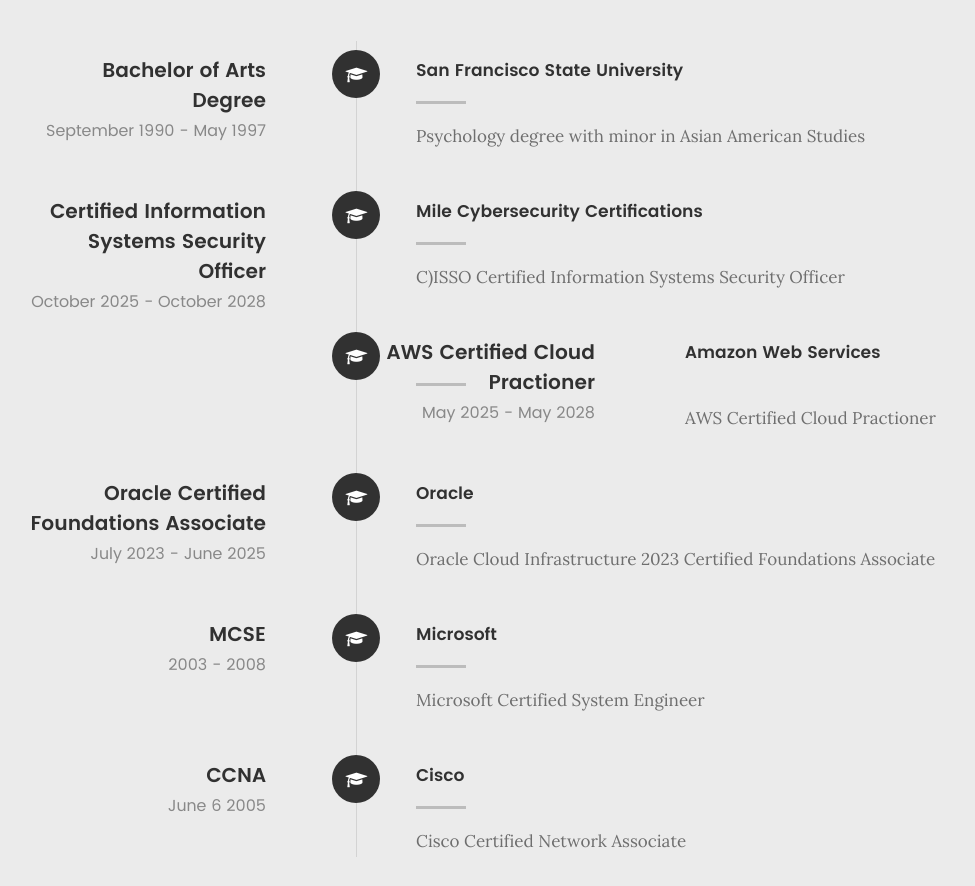
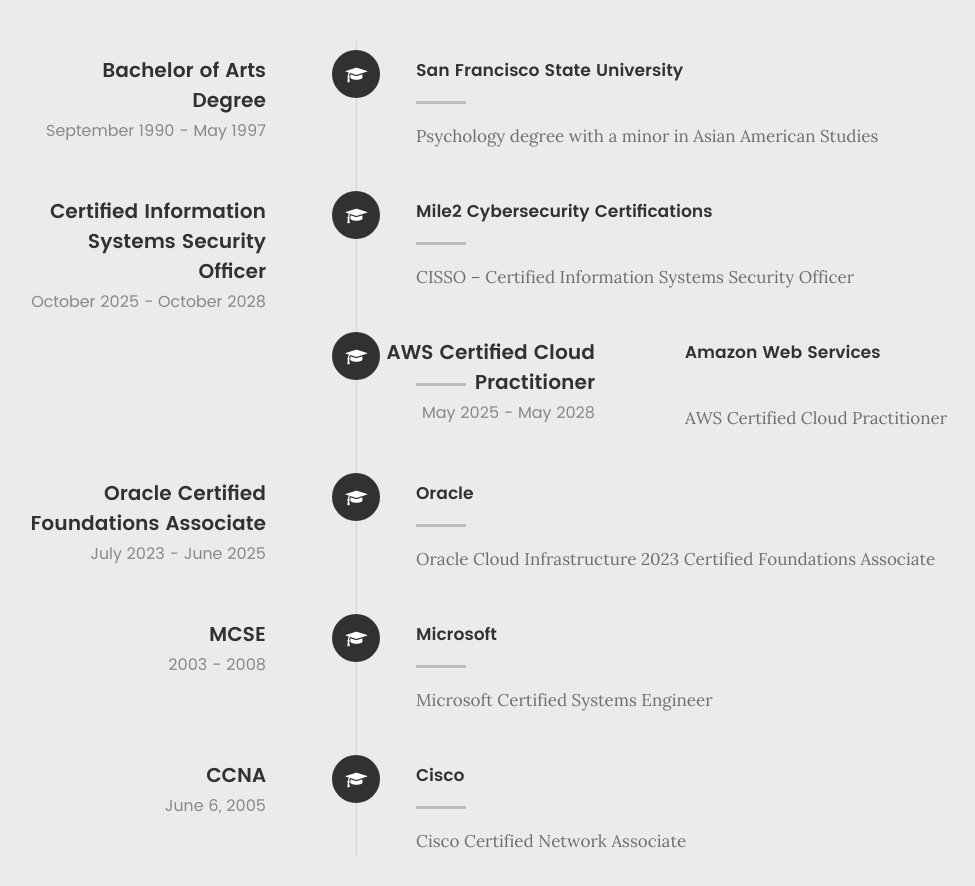
Before and after one commit to chrisyt3718/WebSite.github.io, a plain HTML site: page website/templates/index.html in a window 1280 px wide. Shown: the part 8370-9256 px from the top of the page, without its empty margins (143-1118 px from the left). Drawn offline with Linux system fonts and the light colour scheme; files that its build step writes are made by us from their sources; files whose address does not match are found by name; a web font is replaced by a local one.

Commit message:
Update index.html

```diff
--- a/website/templates/index.html
+++ b/website/templates/index.html
@@ -374,17 +374,13 @@
    <div class="row resume-timeline">
 
     <div class="col-twelve resume-header">
-
         <h2>Education</h2>
-
     </div> <!-- /resume-header -->
 
     <div class="col-twelve">
-
         <div class="timeline-wrap">
 
             <div class="timeline-block">
-
                 <div class="timeline-ico">
                     <i class="fa fa-graduation-cap"></i>
                 </div>
@@ -396,16 +392,12 @@
 
                 <div class="timeline-content">
                     <h4>San Francisco State University</h4>
-<p>Psychology degree with minor in Asian American Studies</p>
+                    <p>Psychology degree with a minor in Asian American Studies</p>
                 </div>
-
             </div>
             <!-- /timeline-block -->
 
-
-
             <div class="timeline-block">
-
                 <div class="timeline-ico">
                     <i class="fa fa-graduation-cap"></i>
                 </div>
@@ -416,34 +408,30 @@
                 </div>
 
                 <div class="timeline-content">
-	   					<h4>Mile Cybersecurity Certifications</h4>
-<p>C)ISSO Certified Information Systems Security Officer</p>
+                    <h4>Mile2 Cybersecurity Certifications</h4>
+                    <p>CISSO – Certified Information Systems Security Officer</p>
                 </div>
-
             </div>
             <!-- /timeline-block -->
 
             <div class="timeline-block">
-
                 <div class="timeline-ico">
                     <i class="fa fa-graduation-cap"></i>
                 </div>
 
                 <div class="timeline-header">
-	   					<h3>AWS Certified Cloud Practioner</h3>
+                    <h3>AWS Certified Cloud Practitioner</h3>
                     <p>May 2025 - May 2028</p>
                 </div>
 
                 <div class="timeline-content">
                     <h4>Amazon Web Services</h4>
-<p>AWS Certified Cloud Practioner</p>
+                    <p>AWS Certified Cloud Practitioner</p>
                 </div>
-
             </div>
             <!-- /timeline-block -->
 
             <div class="timeline-block">
-
                 <div class="timeline-ico">
                     <i class="fa fa-graduation-cap"></i>
                 </div>
@@ -457,12 +445,10 @@
                     <h4>Oracle</h4>
                     <p>Oracle Cloud Infrastructure 2023 Certified Foundations Associate</p>
                 </div>
-
             </div>
             <!-- /timeline-block -->
 
             <div class="timeline-block">
-
                 <div class="timeline-ico">
                     <i class="fa fa-graduation-cap"></i>
                 </div>
@@ -474,32 +460,29 @@
 
                 <div class="timeline-content">
                     <h4>Microsoft</h4>
-<p>Microsoft Certified System Engineer</p>
+                    <p>Microsoft Certified Systems Engineer</p>
                 </div>
-
             </div>
             <!-- /timeline-block -->
 
             <div class="timeline-block">
-
                 <div class="timeline-ico">
                     <i class="fa fa-graduation-cap"></i>
                 </div>
 
                 <div class="timeline-header">
                     <h3>CCNA</h3>
-	   					<p>June 6 2005</p>
+                    <p>June 6, 2005</p>
                 </div>
 
                 <div class="timeline-content">
                     <h4>Cisco</h4>
                     <p>Cisco Certified Network Associate</p>
                 </div>
-
-	   			</div> <!-- /timeline-block -->
+            </div>
+            <!-- /timeline-block -->
 
         </div> <!-- /timeline-wrap -->
-
     </div> <!-- /col-twelve -->
 
 </div> <!-- /resume-timeline -->
```
Lines whose indentation alone changed are shown as unchanged.
